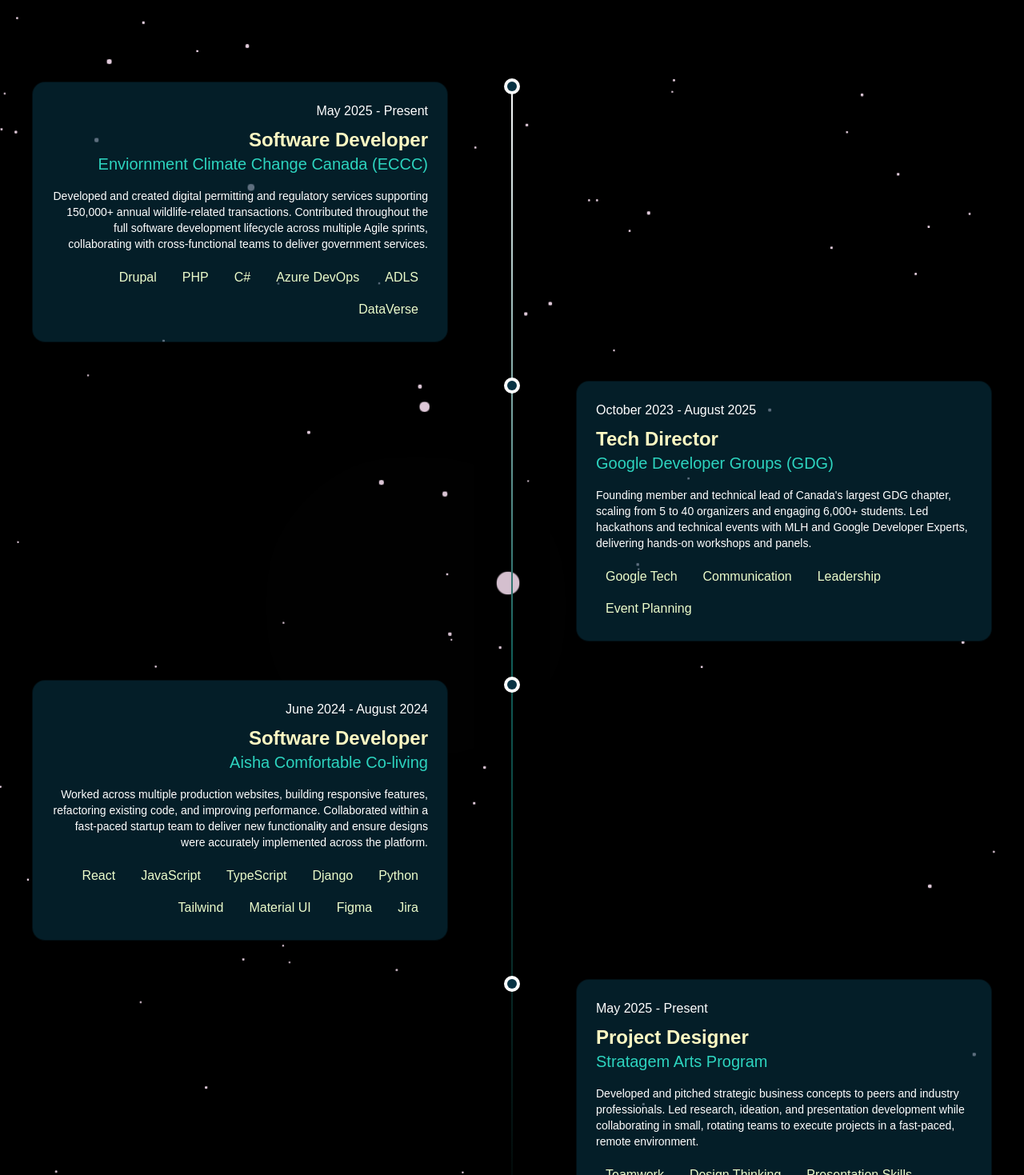
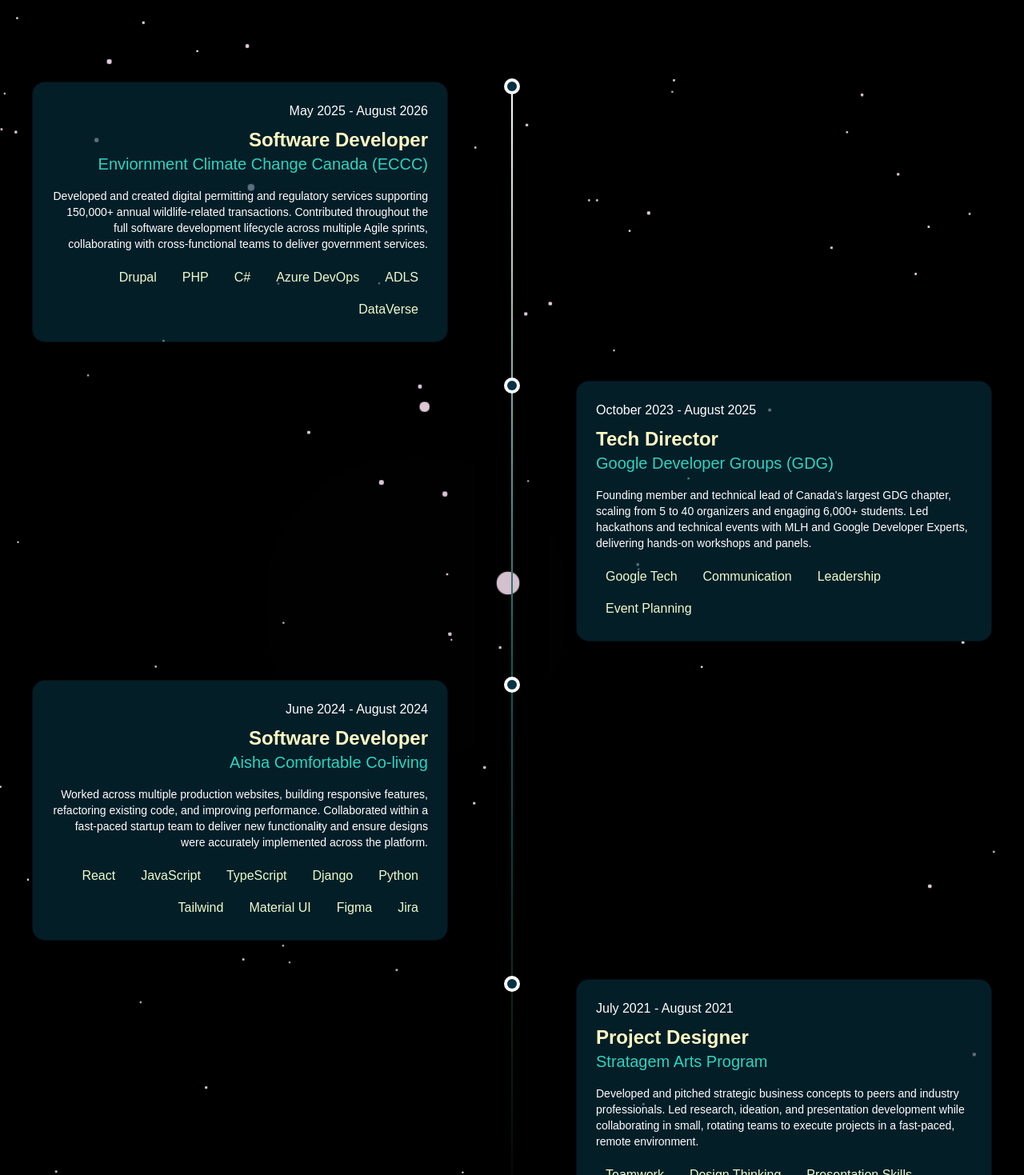
Before and after one commit to arj5/portfolio, a React (Vite) app: page / in a window 1280 px wide. Shown: the part 1014-2483 px from the top of the page at 80% size. Built offline with nearby package versions, Linux system fonts and the light colour scheme; a web font is replaced by a local one.

Commit message:
updated exp info sections

```diff
--- a/src/info/index.jsx
+++ b/src/info/index.jsx
@@ -42,7 +42,7 @@
   {
     role: "Software Developer",
     company: "Enviornment Climate Change Canada (ECCC)",
-    period: "May 2025 - Present",
+    period: "May 2025 - August 2026",
     description:
       "Developed and created digital permitting and regulatory services supporting 150,000+ annual wildlife-related transactions. Contributed throughout the full software development lifecycle across multiple Agile sprints, collaborating with cross-functional teams to deliver government services.",
     tech: ["Drupal", "PHP", "C#", "Azure DevOps", "ADLS", "DataVerse"],
@@ -79,7 +79,7 @@
   {
     role: "Project Designer",
     company: "Stratagem Arts Program",
-    period: "May 2025 - Present",
+    period: "July 2021 - August 2021",
     description:
       "Developed and pitched strategic business concepts to peers and industry professionals. Led research, ideation, and presentation development while collaborating in small, rotating teams to execute projects in a fast-paced, remote environment.",
     tech: ["Teamwork", "Design Thinking", "Presentation Skills", "Research"],
```
